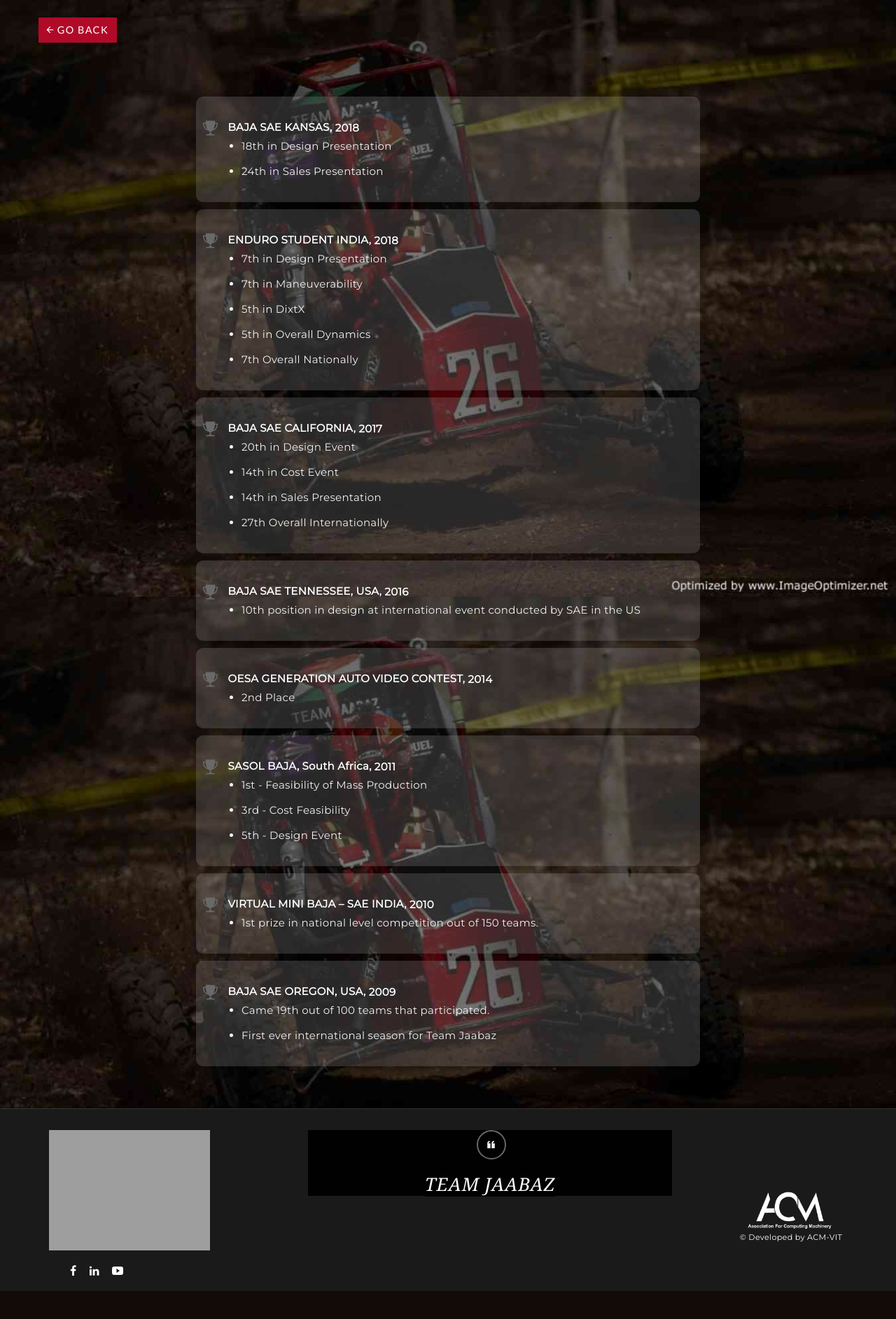
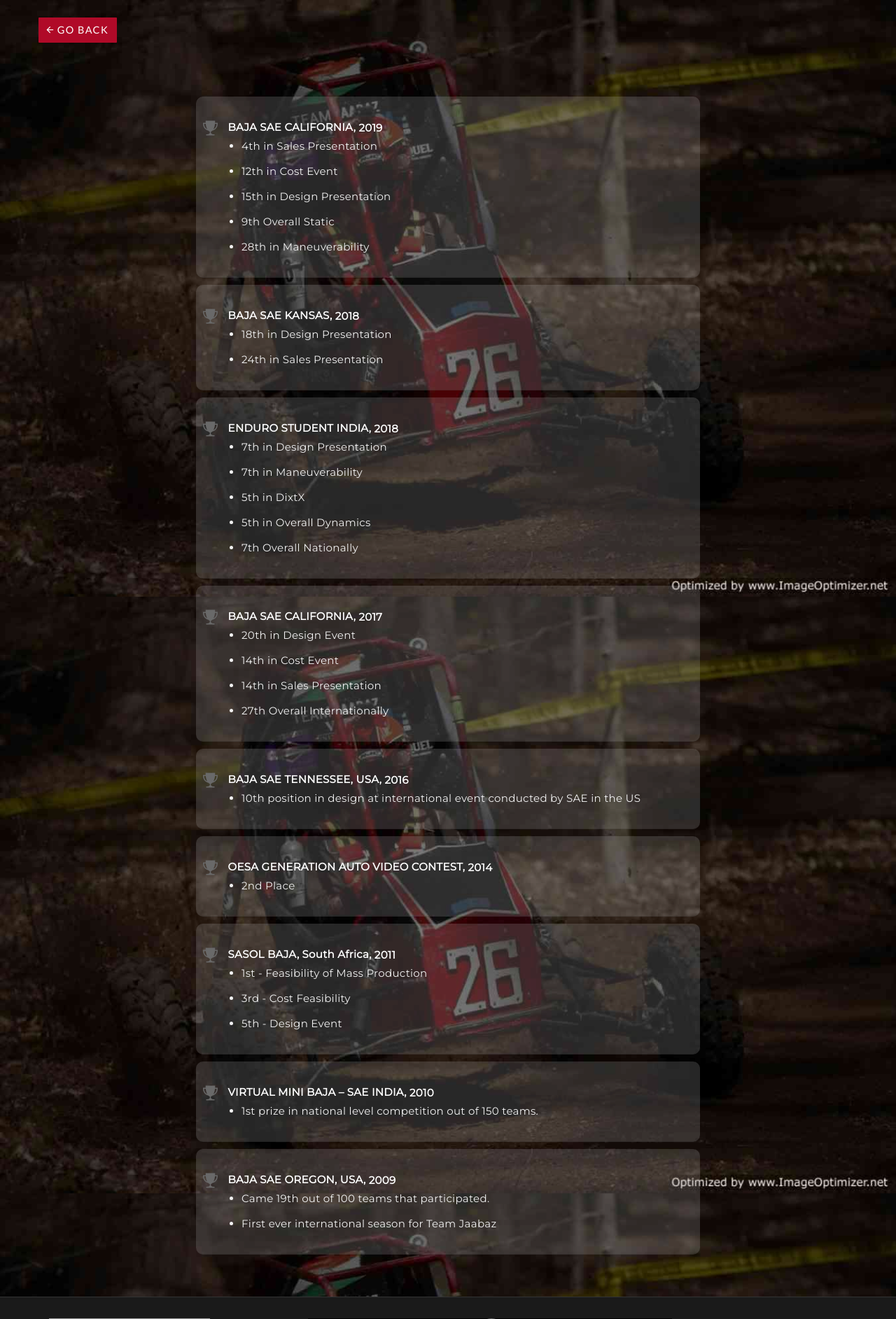
Before and after one commit to KASHISH2000/jaabaz, a PHP site: page /achievements.php in a window 1280 px wide. Shown: the top 1885 px of the page at 70% size. Before the commit the page ends 1845 px from the top, so only its background shows below. Run offline with PHP 8.4, Linux system fonts and the light colour scheme; some libraries are stand-ins or nearby versions; some web fonts are replaced; grey boxes are pictures that could not be loaded.

Commit message:
Updated achievements background, added achievement box for 2019

```diff
--- a/achievements.php
+++ b/achievements.php
@@ -120,6 +120,23 @@
      -->
     <div class="row">
       <div class="custom-col-achi">
+        <div class="achi-box hoverable">
+          <div class="achi-trophy">
+            <i class="ion ion-trophy"></i>
+          </div>
+          <div class="achi-event-name">
+            <span class="colored achi-event-name"><strong>BAJA SAE CALIFORNIA, <span class="achi-date">2019</span></strong></span>
+          </div>
+          <div class="achi-desc">
+          <ul>
+						<li>4th in Sales Presentation</li>
+						<li>12th in Cost Event</li>
+						<li>15th in Design Presentation</li>
+						<li>9th Overall Static</li>
+						<li>28th in Maneuverability</li>
+					</ul>
+        </div>
+      </div>
       <div class="achi-box hoverable">
           <div class="achi-trophy">
             <i class="ion ion-trophy"></i>
```
Also changed, not shown: img/achievementsbg.jpg.
